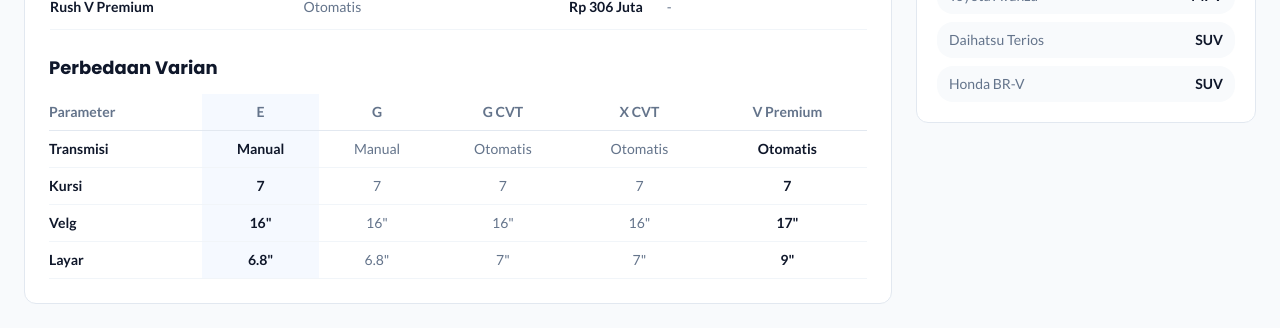
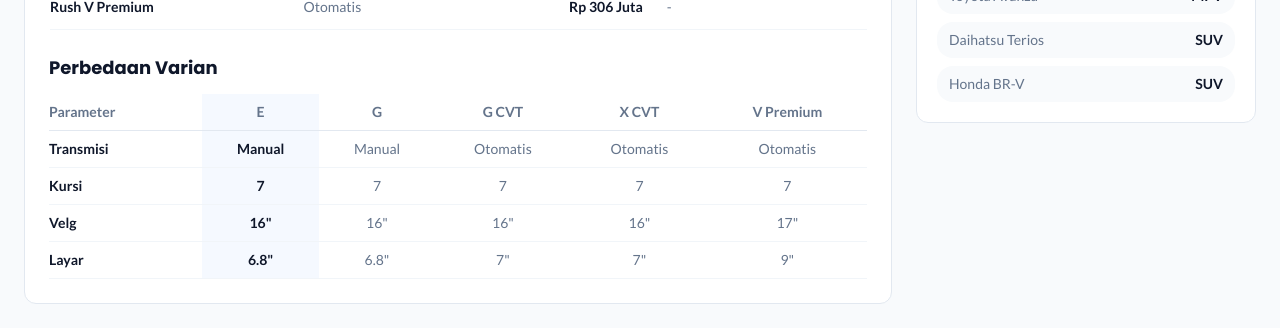
Before and after one commit to yiruixu-ap/vdp-demo, a Next.js app: page /mobil/toyota/rush in a window 1280 px wide. Shown: the part 980-1308 px from the top of the page. Built offline with nearby package versions, Linux system fonts and the light colour scheme.

Commit message:
fix: remove extra bold style from last variant snapshot column

```diff
--- a/src/components/harga-section.tsx
+++ b/src/components/harga-section.tsx
@@ -85,9 +85,7 @@
                         className={`px-2 py-2 text-center ${
                           idx === selectedIndex
                             ? "bg-blue-50/60 font-semibold text-[#0f172a]"
-                            : idx === row.values.length - 1
-                              ? "font-semibold text-[#0f172a]"
-                              : "text-[#64748b]"
+                            : "text-[#64748b]"
                         }`}
                       >
                         {value}
```
